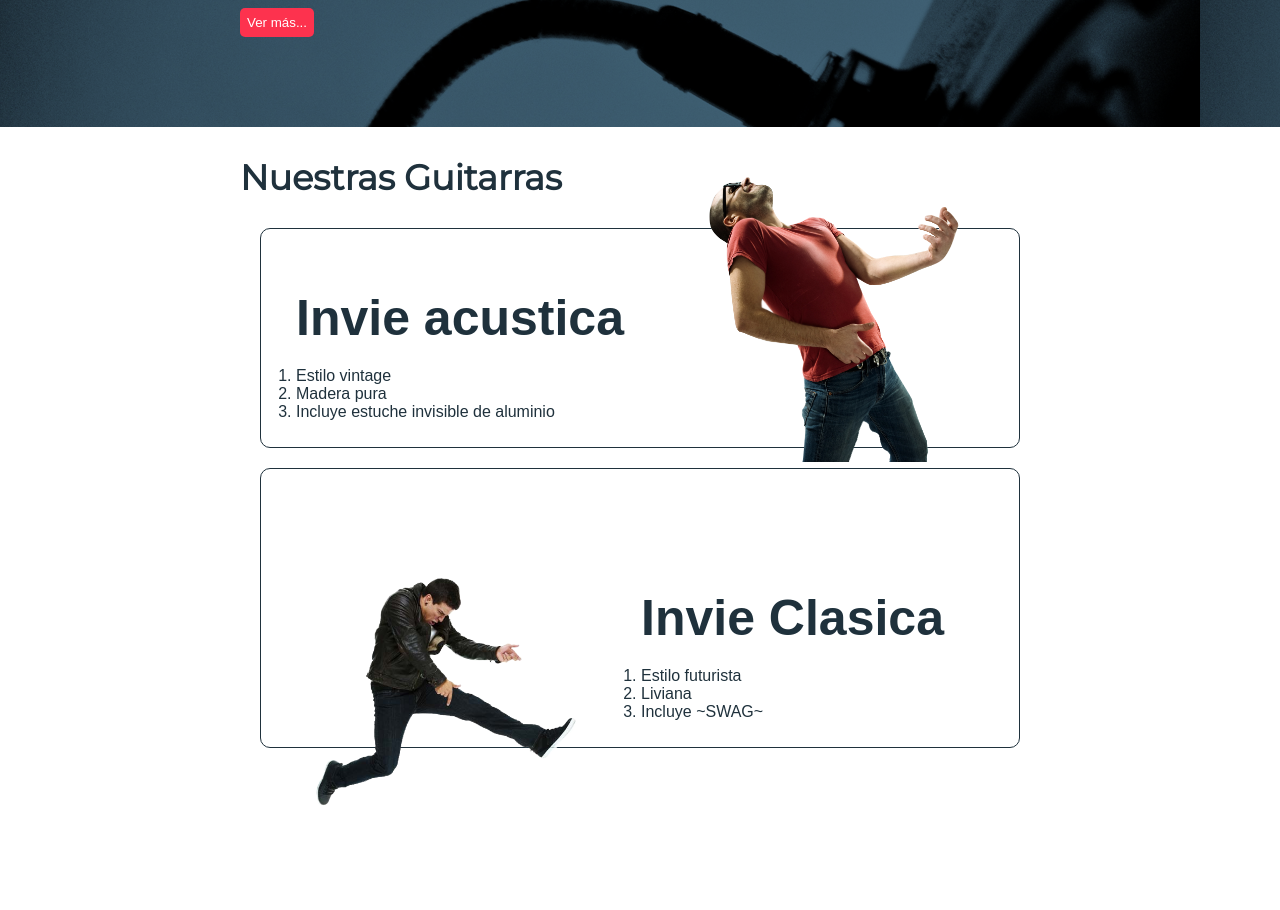
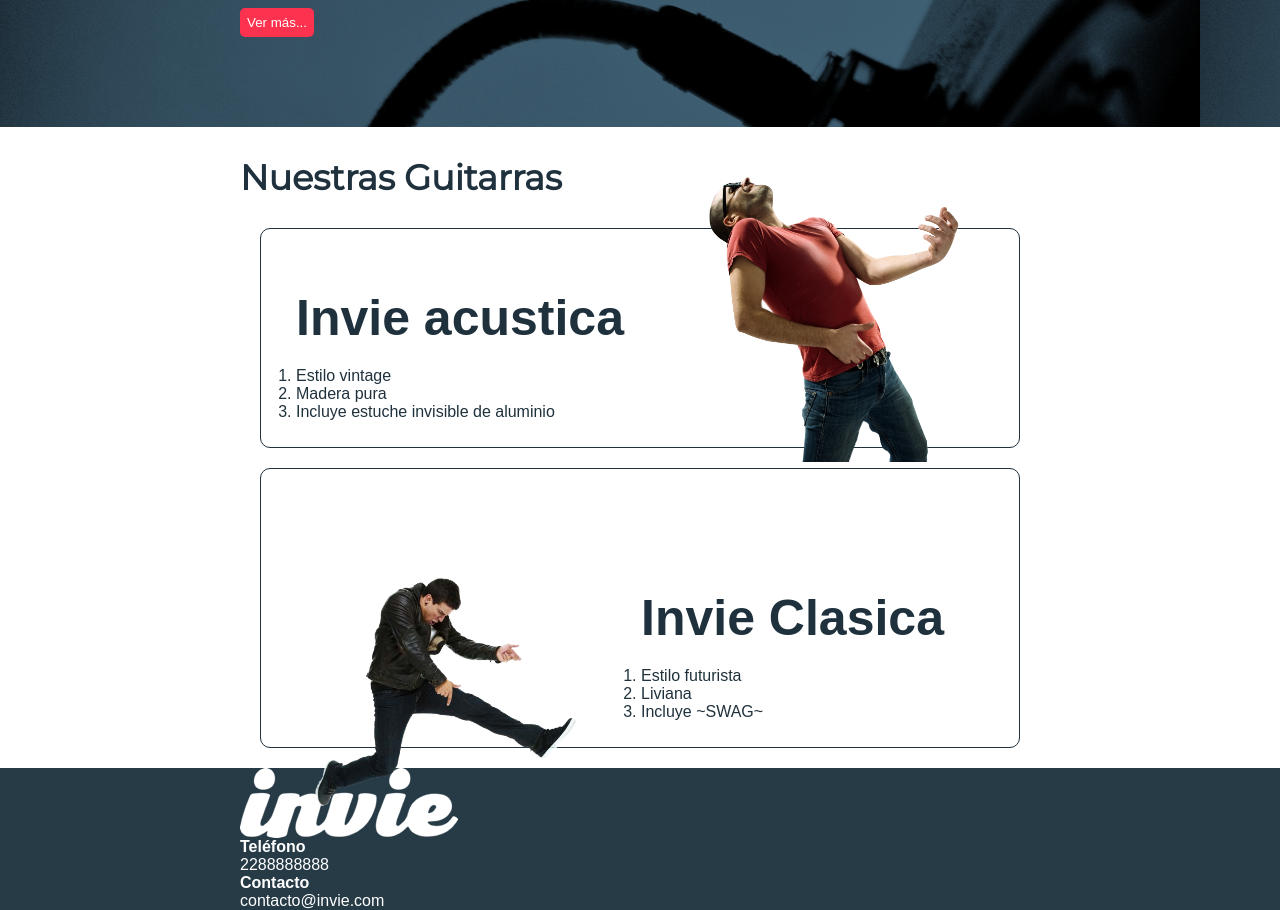
Before and after one commit to JoseCrz/invie, a plain HTML site: page index.html in a window 1280 px wide. Shown: the part 304-1214 px from the top of the page. Before the commit the page ends 1121 px from the top, so only its background shows below. Drawn offline with Linux system fonts and the light colour scheme; a web font is replaced by a local one.

Commit message:
Clase 22: agregado footer

```diff
--- a/css/invie.css
+++ b/css/invie.css
@@ -147,3 +147,20 @@ button {
 .header {
   position: relative;
 }
+
+.footer {
+  background: #273b47
+}
+
+.contacto img {
+  display: block;
+}
+
+.contacto strong {
+  display: block;
+}
+
+.contacto a {
+  color: white;
+  text-decoration: none;
+}
--- a/index.html
+++ b/index.html
@@ -56,5 +56,17 @@
         </div>
       </article>
     </section>
+    <footer class="footer">
+      <div class="contenedor">
+        <div class="contacto">
+          <img src="images/invie-white.png" alt="logotipo blanco">
+          <a href="tel:+522288888888"><strong>Teléfono</strong><span>2288888888</span></a>
+          <a href="mailto:contacto@invie.com"><strong>Contacto</strong><span>contacto@invie.com</span></a>
+        </div>
+        <div class="formulario">
+
+        </div>
+      </div>
+    </footer>
   </body>
 </html>
```
